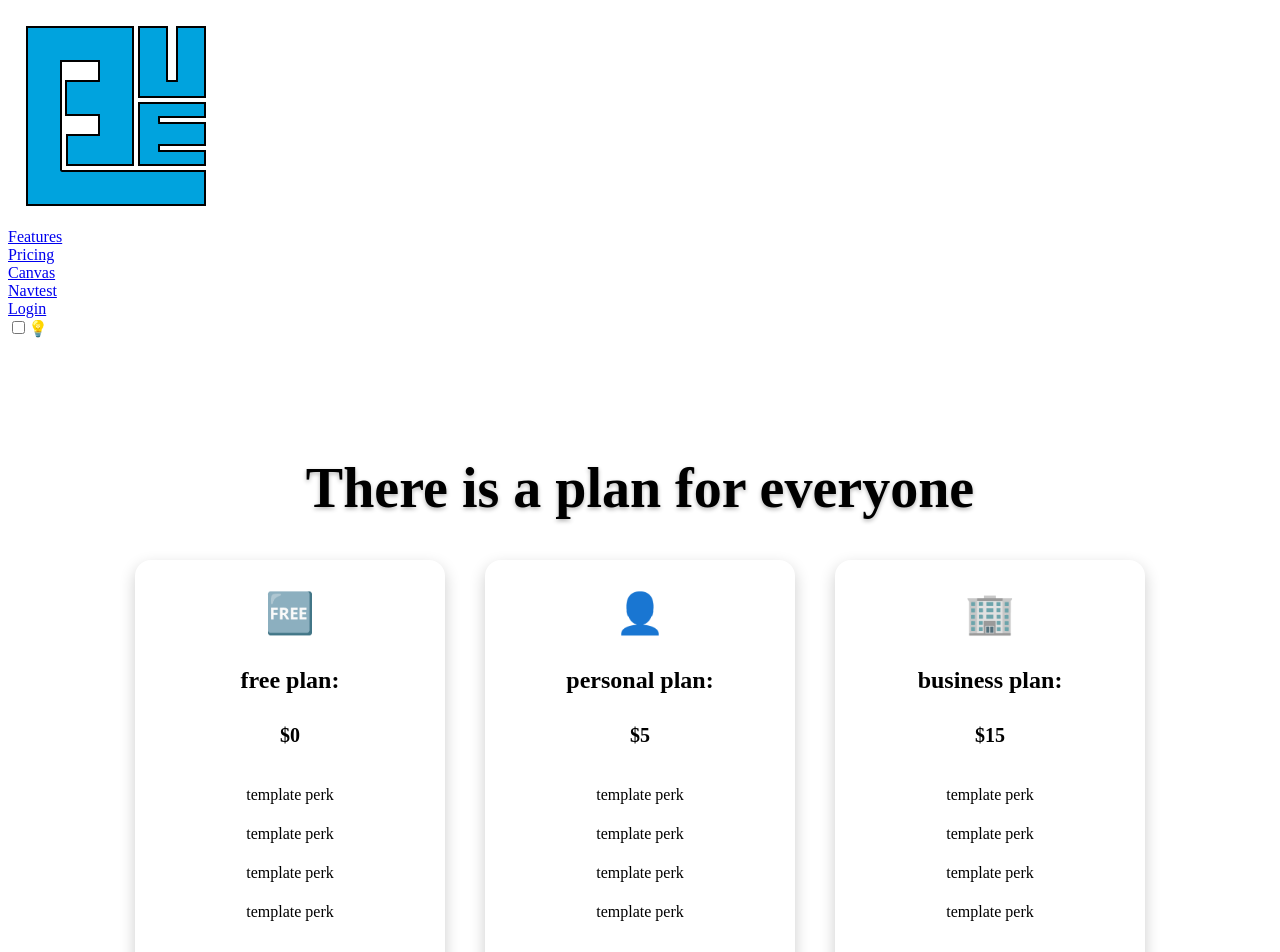
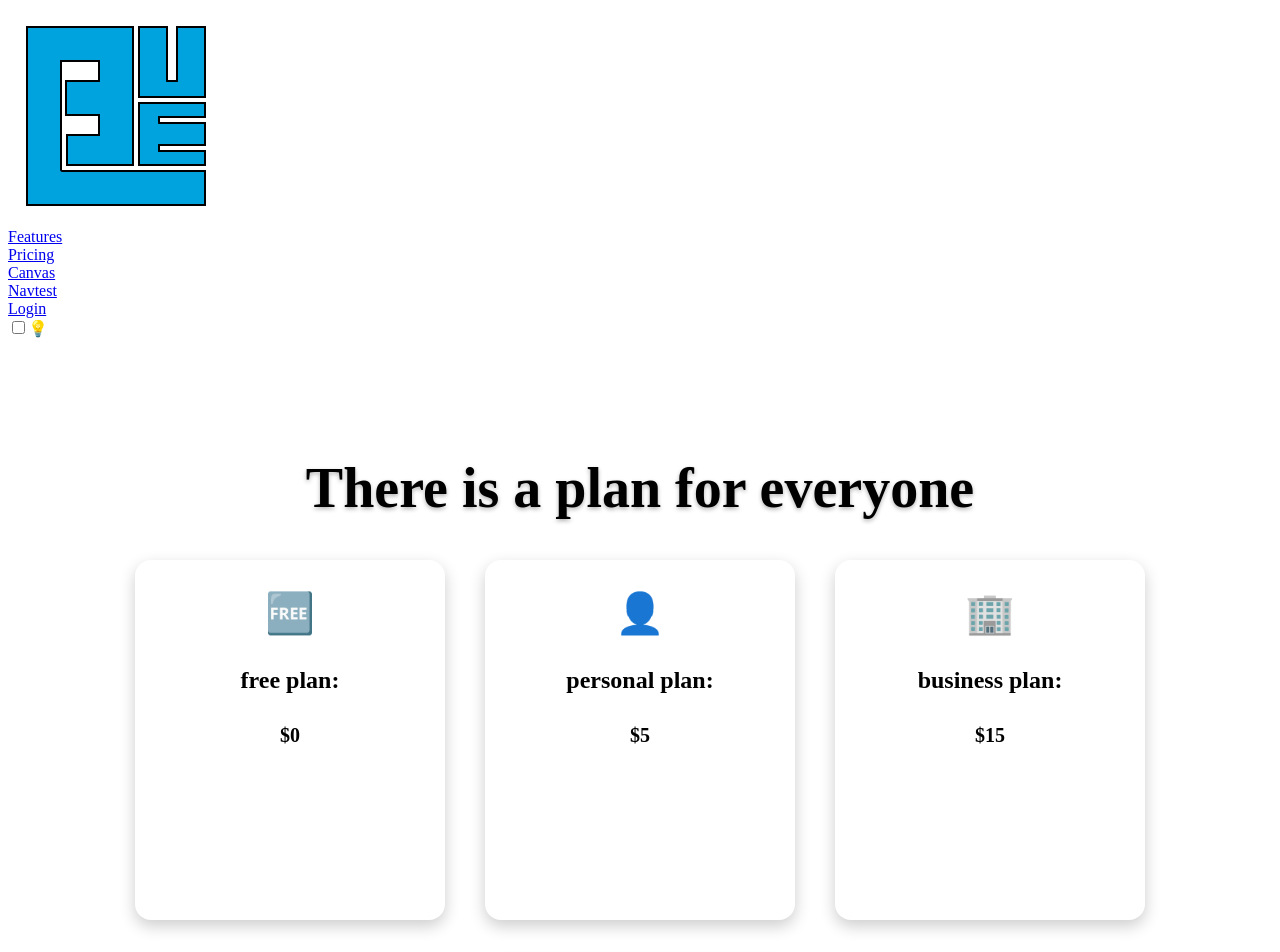
Before and after one commit to conner-chil32/Blueprint, a Next.js app in the folder blueprint/: page /pricing in a window 1280 px wide. Shown: the top 952 px of the page. Built offline with nearby package versions, Linux system fonts and the light colour scheme.

Commit message:
More updates

```diff
--- a/blueprint/src/app/features/page.module.css
+++ b/blueprint/src/app/features/page.module.css
@@ -1,5 +1,6 @@
 /* page.module.css */
 /* Features Section Styles */
+
 .featuresSection {
   width: 100%;
   display: flex;
@@ -9,7 +10,7 @@
 }
 
 .featuresSection h3 {
-  margin-bottom: 40px;
+  margin-bottom:0;
   font-size: 28px;
   font-weight: bold;
   color: var(--text-color);
@@ -21,7 +22,7 @@
   flex-wrap: wrap;
   gap: 40px;
   max-width: 2040px; /* This is over the standard px of a monitor, but doesnt seem to effect the layout other than if you set it too low, tested on 1080p, 1440p vertical, and 4k*/
-  padding: 0 20px;
+  padding: 0 100px;
 }
 
 /* Feature Card Styles */
@@ -105,12 +106,15 @@
 .body {
   display: flex;
   flex-direction: column;
-  background: linear-gradient(to bottom, var(--dark-blue), var(--bg-color)) fixed; /* Gradient for prettiness, fixed for parallax */
-  background-size: cover;
-  font-family: var(--global-font), sans-serif;
+  width: 100%;
+  min-height: 100vh;
   margin: 0;
   padding: 0;
-  min-height: 100vh;
+  background: linear-gradient(to right, var(--dark-blue), var(--bg-color)) fixed;
+  background-attachment: fixed;
+  background-size: cover;
+  text-align: center;
+font-family: var(--global-font), sans-serif;
   color: var(--text-color);
 }
 
--- a/blueprint/src/app/navtest/page.js
+++ b/blueprint/src/app/navtest/page.js
@@ -1,6 +1,8 @@
 import CreateButton from "../components/CreateRouteButton.js";
 import { library } from "../components/routeDictionaries.js";
 import styles from "./page.module.css";
+import Navbar from "../components/navbar";  // Import the Navbar component
+
 
 //a series of buttons that map through routeDirectories.library
 //fill the directory with every page we have
@@ -12,6 +14,7 @@ export default function NavPage(){
     //there isn't a dictionary.map function
     return (
         <div className = {styles.table}>
+        <Navbar />
             {Object.entries(library).map(([key,value]) => (
                 <div key={key} className = {styles.cell}>
                     <CreateButton code = {key} />
--- a/blueprint/src/app/pricing/page.js
+++ b/blueprint/src/app/pricing/page.js
@@ -7,40 +7,40 @@ export default function RawHTMLPage() {
       id: 1,
       name: "free",
       price: "$0",
-      perk1: "template perk",
+      /* perk1: "template perk",
       perk2: "template perk",
       perk3: "template perk",
-      perk4: "template perk",
+      perk4: "template perk", */
       icon: "🆓"
     },
     {
       id: 2,
       name: "personal",
       price: "$5",
-      perk1: "template perk",
+      /* perk1: "template perk",
       perk2: "template perk",
       perk3: "template perk",
-      perk4: "template perk",
+      perk4: "template perk", */
       icon: "👤"
     },
     {
       id: 3,
       name: "business",
       price: "$15",
-      perk1: "template perk",
+      /* perk1: "template perk",
       perk2: "template perk",
       perk3: "template perk",
-      perk4: "template perk",
+      perk4: "template perk", */
       icon: "🏢"
     },
     {
       id: 4,
       name: "enterprise",
       price: "custom pricing",
-      perk1: "template perk",
+      /* perk1: "template perk",
       perk2: "template perk",
       perk3: "template perk",
-      perk4: "template perk",
+      perk4: "template perk", */
       icon: "🏭"
     }
   ];
--- a/blueprint/src/app/pricing/page.module.css
+++ b/blueprint/src/app/pricing/page.module.css
@@ -2,14 +2,18 @@
 .body {
   display: flex;
   flex-direction: column;
-    background: linear-gradient(to bottom, var(--dark-blue), var(--bg-color)) fixed; /* Matches Features */
-    background-size: cover;
-    font-family: var(--global-font), sans-serif;
+  width: 100%;
+  min-height: 100vh;
   margin: 0;
   padding: 0;
-    min-height: 100vh;
+  background: linear-gradient(to right, var(--dark-blue), var(--bg-color)) fixed;
+  background-attachment: fixed;
+  background-size: cover;
+  text-align: center;
+  font-family: var(--global-font), sans-serif;
   color: var(--text-color);
 }
+
 
   /* Main Content Styles */
   .mainContent {
```
Also changed, not shown: blueprint/src/app/features/page.js (+5 -5 lines), blueprint/src/app/globals.css (+18 -1 lines). Lines whose indentation alone changed are shown as unchanged.
